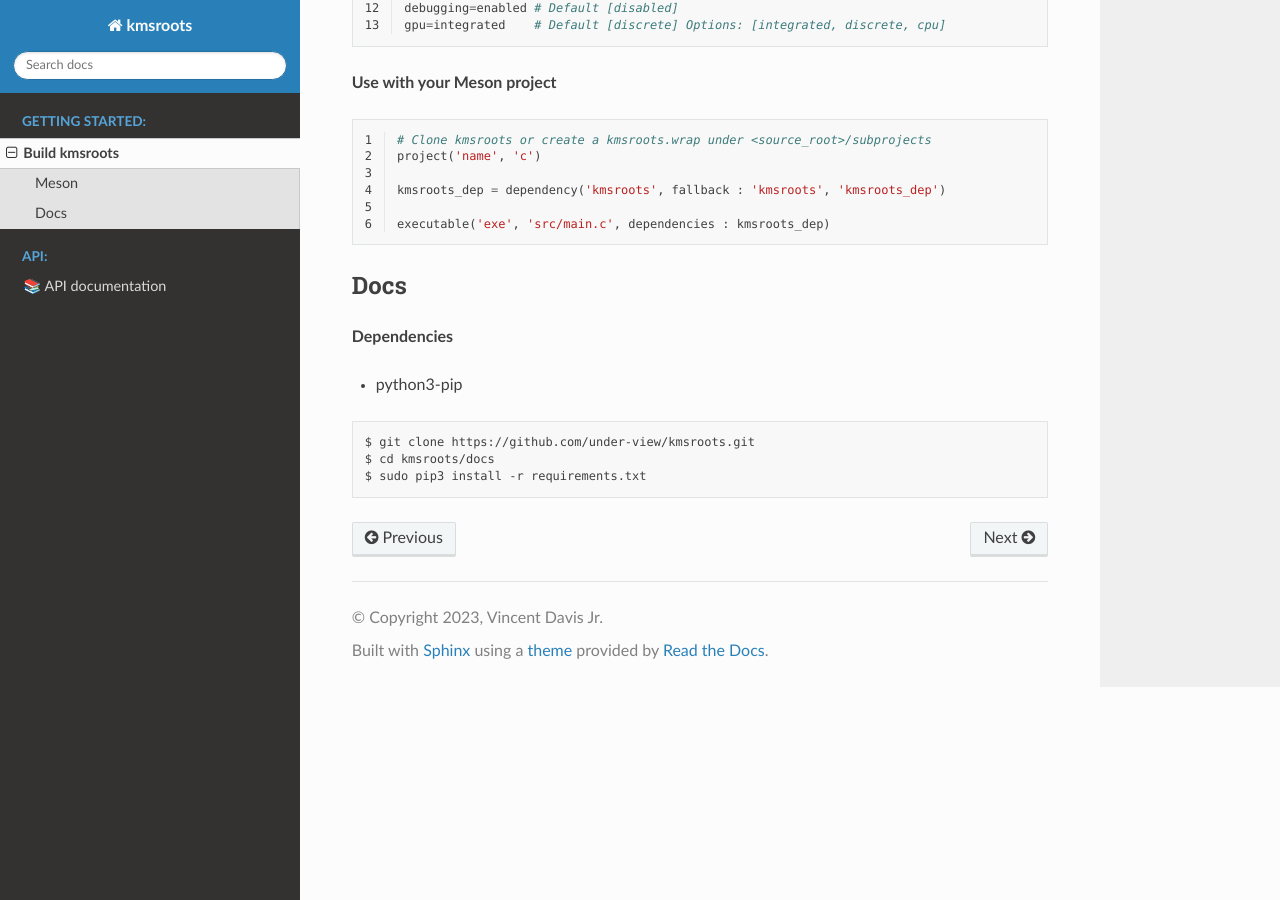
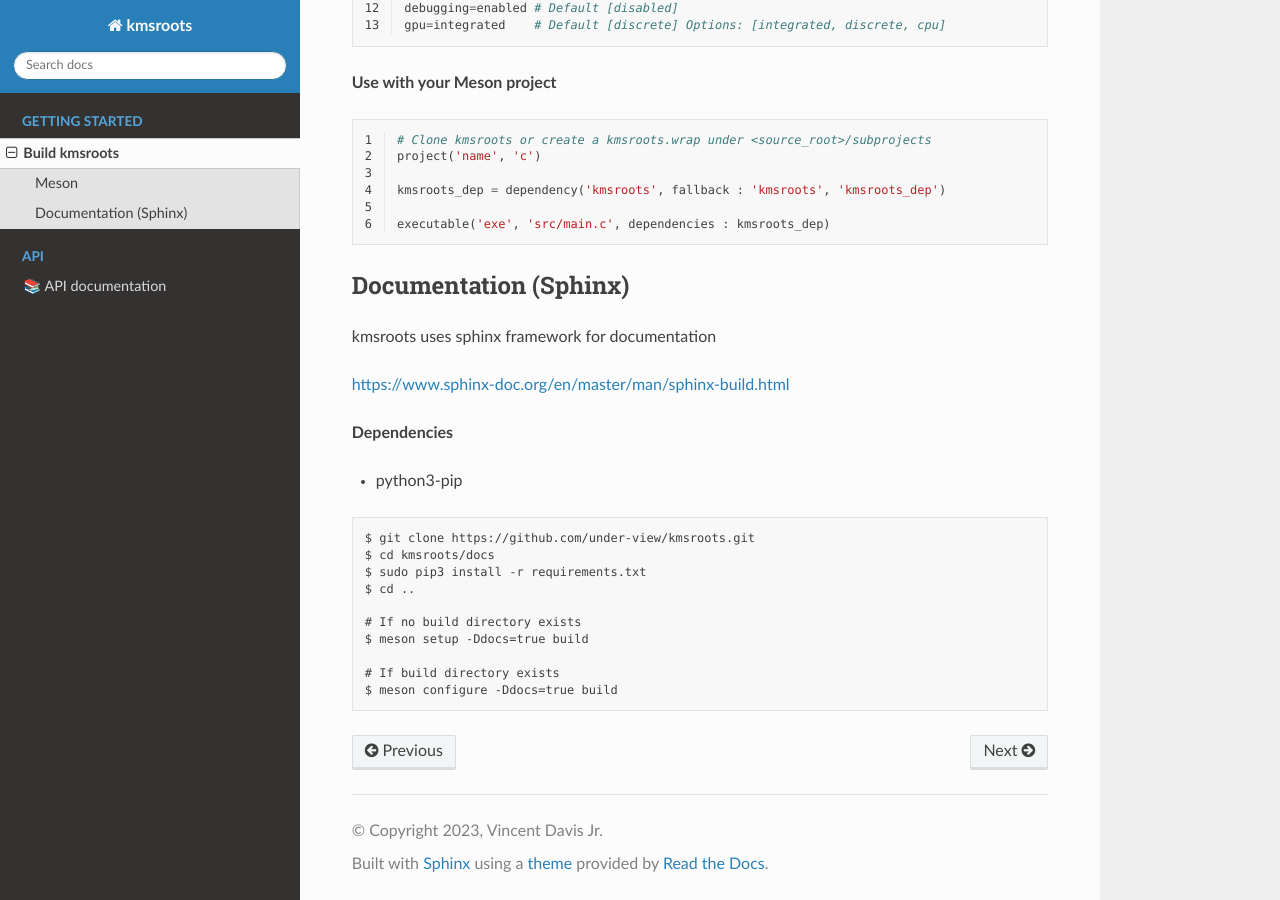
Before and after one commit to under-view/kmsroots, a Sphinx documentation site: the page built from docs/build.rst, in a window 1280 px wide and 900 px high, scrolled down 610 px. Built offline with Sphinx 7.4.7 and the Read the Docs theme 2.0.0, drawn with Linux system fonts in a browser that asks for light colours; formulas are drawn with MathJax 3.

Commit message:
docs: update how to build sphinx with meson
Also include minor character ':' removal changes
to the rst files.

Signed-off-by: Vincent Davis Jr <vince@underview.tech>

```diff
--- a/docs/api.rst
+++ b/docs/api.rst
@@ -3,6 +3,6 @@
 
 .. toctree::
         :maxdepth: 1
-        :caption: API documentations:
+        :caption: API documentations
 
         vulkan
--- a/docs/build.rst
+++ b/docs/build.rst
@@ -44,8 +44,12 @@ All options/features are disabled by default.
 
         executable('exe', 'src/main.c', dependencies : kmsroots_dep)
 
-Docs
+Documentation (Sphinx)
 ~~~~~~~~~~~~~~~~~~~~~~~~~~~~~~~~~~~~~~~~~~~~~~~~~~~~~~~~~~~~~~~~~~~~~~~~~~~~~~~~
+
+kmsroots uses sphinx framework for documentation
+
+https://www.sphinx-doc.org/en/master/man/sphinx-build.html
 
 **Dependencies**
 
@@ -56,3 +60,10 @@ Docs
         $ git clone https://github.com/under-view/kmsroots.git
         $ cd kmsroots/docs
         $ sudo pip3 install -r requirements.txt
+        $ cd ..
+
+        # If no build directory exists
+        $ meson setup -Ddocs=true build
+
+        # If build directory exists
+        $ meson configure -Ddocs=true build
--- a/docs/vulkan.rst
+++ b/docs/vulkan.rst
@@ -5,5 +5,5 @@ Vulkan
 
 Header: kmsroots/vulkan.h
 
-Table of contents (click to go):
+Table of contents (click to go)
 ~~~~~~~~~~~~~~~~~~~~~~~~~~~~~~~~~~~~~~~~~~~~~~~~~~~~~~~~~~~~~~~~~~~~~~~~~~~~~~~~
```
Also changed, not shown: docs/index.rst (+4 -4 lines).
